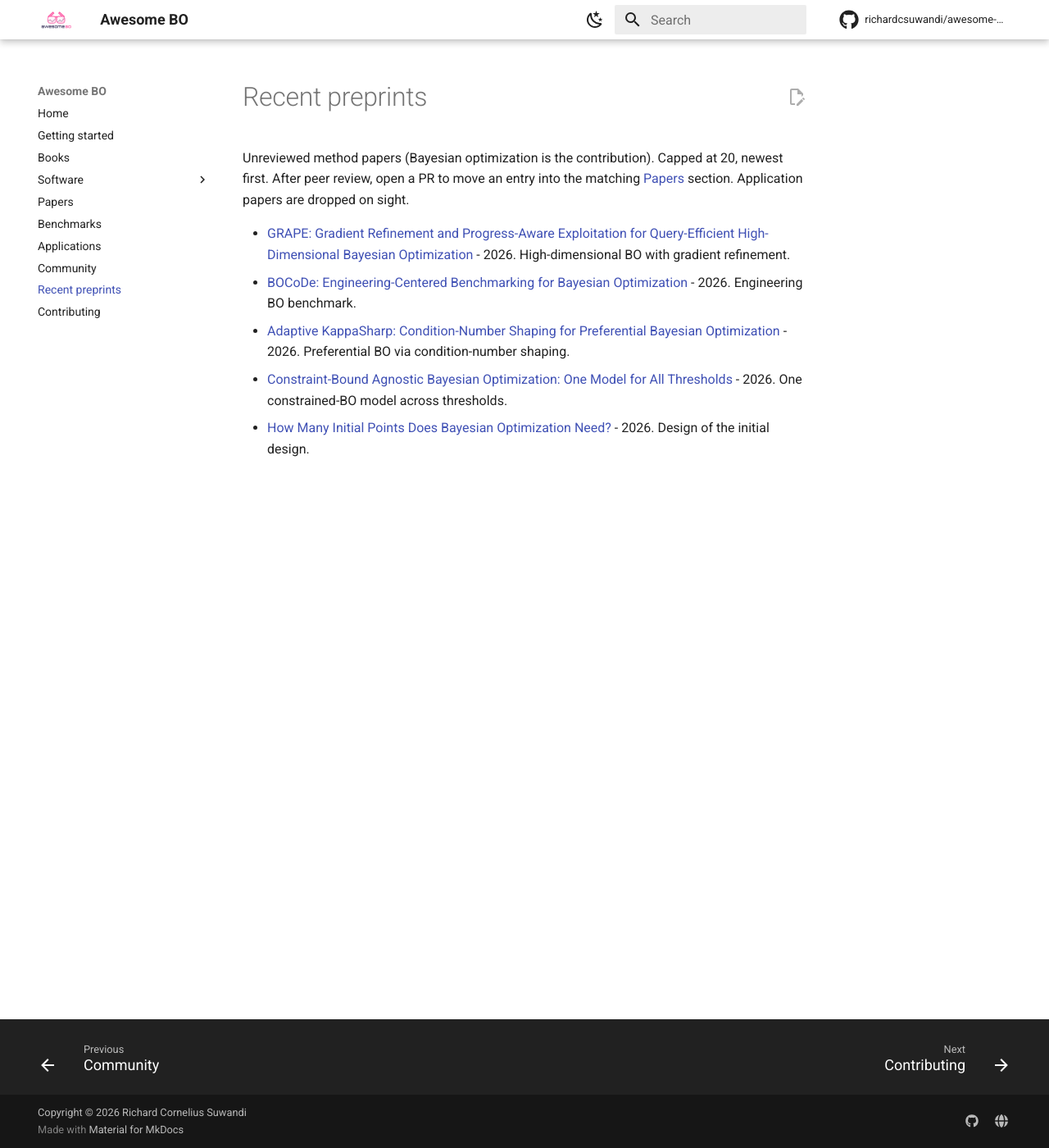
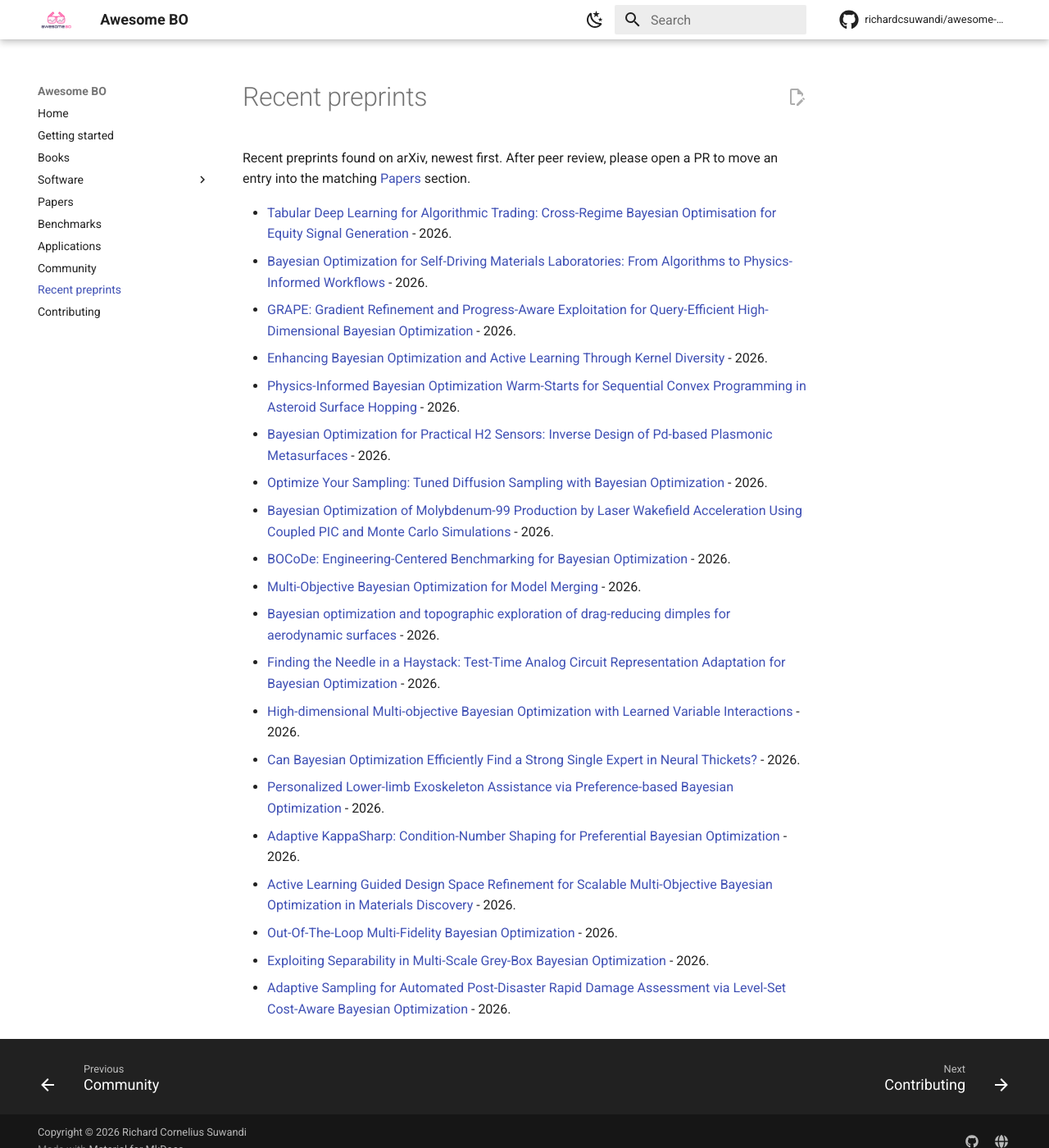
Before and after one commit to richardcsuwandi/awesome-bo, an MkDocs documentation site: the page built from docs/preprints.md, in a window 1280 px wide and 1400 px high. Shown: the whole window at 82% size. Built offline with MkDocs 1.6.1 and Material for MkDocs 9.7.7, drawn with Linux system fonts in a browser that asks for light colours; comment, search, counter and statistics services are not loaded.

Commit message:
updated preprint page + scripts

```diff
--- a/docs/preprints.md
+++ b/docs/preprints.md
@@ -1,9 +1,24 @@
 # Recent preprints
 
-Unreviewed method papers (Bayesian optimization is the contribution). Capped at 20, newest first. After peer review, open a PR to move an entry into the matching [Papers](papers.md) section. Application papers are dropped on sight.
+Recent preprints found on arXiv, newest first. After peer review, please open a PR to move an entry into the matching [Papers](papers.md) section.
 
-- [GRAPE: Gradient Refinement and Progress-Aware Exploitation for Query-Efficient High-Dimensional Bayesian Optimization](https://arxiv.org/abs/2608.25116) - 2026. High-dimensional BO with gradient refinement.
-- [BOCoDe: Engineering-Centered Benchmarking for Bayesian Optimization](https://arxiv.org/abs/2608.15073) - 2026. Engineering BO benchmark.
-- [Adaptive KappaSharp: Condition-Number Shaping for Preferential Bayesian Optimization](https://arxiv.org/abs/2608.07859) - 2026. Preferential BO via condition-number shaping.
-- [Constraint-Bound Agnostic Bayesian Optimization: One Model for All Thresholds](https://arxiv.org/abs/2607.23448) - 2026. One constrained-BO model across thresholds.
-- [How Many Initial Points Does Bayesian Optimization Need?](https://arxiv.org/abs/2607.04356) - 2026. Design of the initial design.
+- [Tabular Deep Learning for Algorithmic Trading: Cross-Regime Bayesian Optimisation for Equity Signal Generation](https://arxiv.org/abs/2608.27076) - 2026.
+- [Bayesian Optimization for Self-Driving Materials Laboratories: From Algorithms to Physics-Informed Workflows](https://arxiv.org/abs/2608.26016) - 2026.
+- [GRAPE: Gradient Refinement and Progress-Aware Exploitation for Query-Efficient High-Dimensional Bayesian Optimization](https://arxiv.org/abs/2608.25116) - 2026.
+- [Enhancing Bayesian Optimization and Active Learning Through Kernel Diversity](https://arxiv.org/abs/2608.24721) - 2026.
+- [Physics-Informed Bayesian Optimization Warm-Starts for Sequential Convex Programming in Asteroid Surface Hopping](https://arxiv.org/abs/2608.20662) - 2026.
+- [Bayesian Optimization for Practical H2 Sensors: Inverse Design of Pd-based Plasmonic Metasurfaces](https://arxiv.org/abs/2608.18333) - 2026.
+- [Optimize Your Sampling: Tuned Diffusion Sampling with Bayesian Optimization](https://arxiv.org/abs/2608.18040) - 2026.
+- [Bayesian Optimization of Molybdenum-99 Production by Laser Wakefield Acceleration Using Coupled PIC and Monte Carlo Simulations](https://arxiv.org/abs/2608.17119) - 2026.
+- [BOCoDe: Engineering-Centered Benchmarking for Bayesian Optimization](https://arxiv.org/abs/2608.15073) - 2026.
+- [Multi-Objective Bayesian Optimization for Model Merging](https://arxiv.org/abs/2608.14264) - 2026.
+- [Bayesian optimization and topographic exploration of drag-reducing dimples for aerodynamic surfaces](https://arxiv.org/abs/2608.12826) - 2026.
+- [Finding the Needle in a Haystack: Test-Time Analog Circuit Representation Adaptation for Bayesian Optimization](https://arxiv.org/abs/2608.12687) - 2026.
+- [High-dimensional Multi-objective Bayesian Optimization with Learned Variable Interactions](https://arxiv.org/abs/2608.11713) - 2026.
+- [Can Bayesian Optimization Efficiently Find a Strong Single Expert in Neural Thickets?](https://arxiv.org/abs/2608.10867) - 2026.
+- [Personalized Lower-limb Exoskeleton Assistance via Preference-based Bayesian Optimization](https://arxiv.org/abs/2608.09015) - 2026.
+- [Adaptive KappaSharp: Condition-Number Shaping for Preferential Bayesian Optimization](https://arxiv.org/abs/2608.07859) - 2026.
+- [Active Learning Guided Design Space Refinement for Scalable Multi-Objective Bayesian Optimization in Materials Discovery](https://arxiv.org/abs/2608.04651) - 2026.
+- [Out-Of-The-Loop Multi-Fidelity Bayesian Optimization](https://arxiv.org/abs/2608.04113) - 2026.
+- [Exploiting Separability in Multi-Scale Grey-Box Bayesian Optimization](https://arxiv.org/abs/2608.03045) - 2026.
+- [Adaptive Sampling for Automated Post-Disaster Rapid Damage Assessment via Level-Set Cost-Aware Bayesian Optimization](https://arxiv.org/abs/2608.02868) - 2026.
```
Also changed, not shown: README.md (+21 -5 lines), 2 other files.
